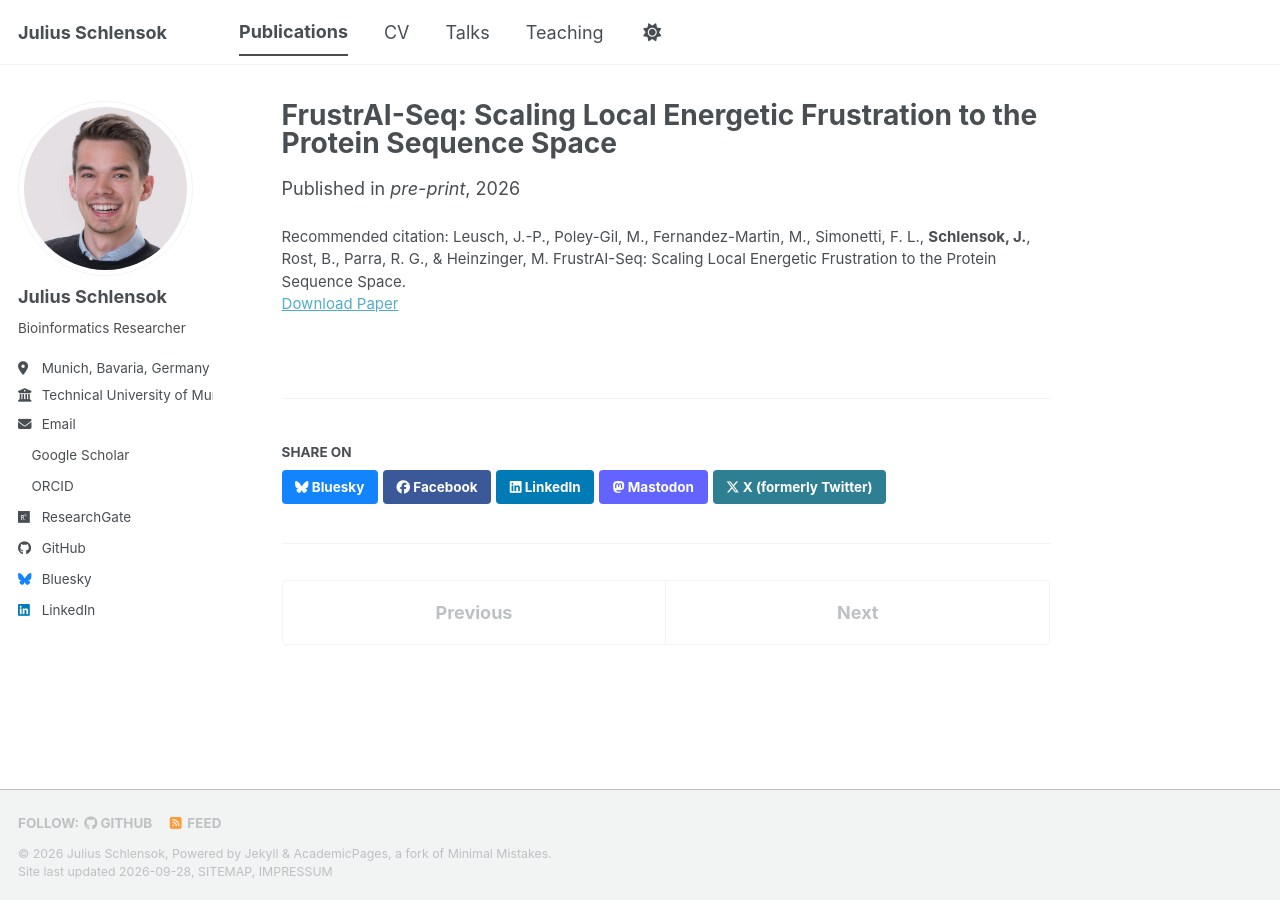
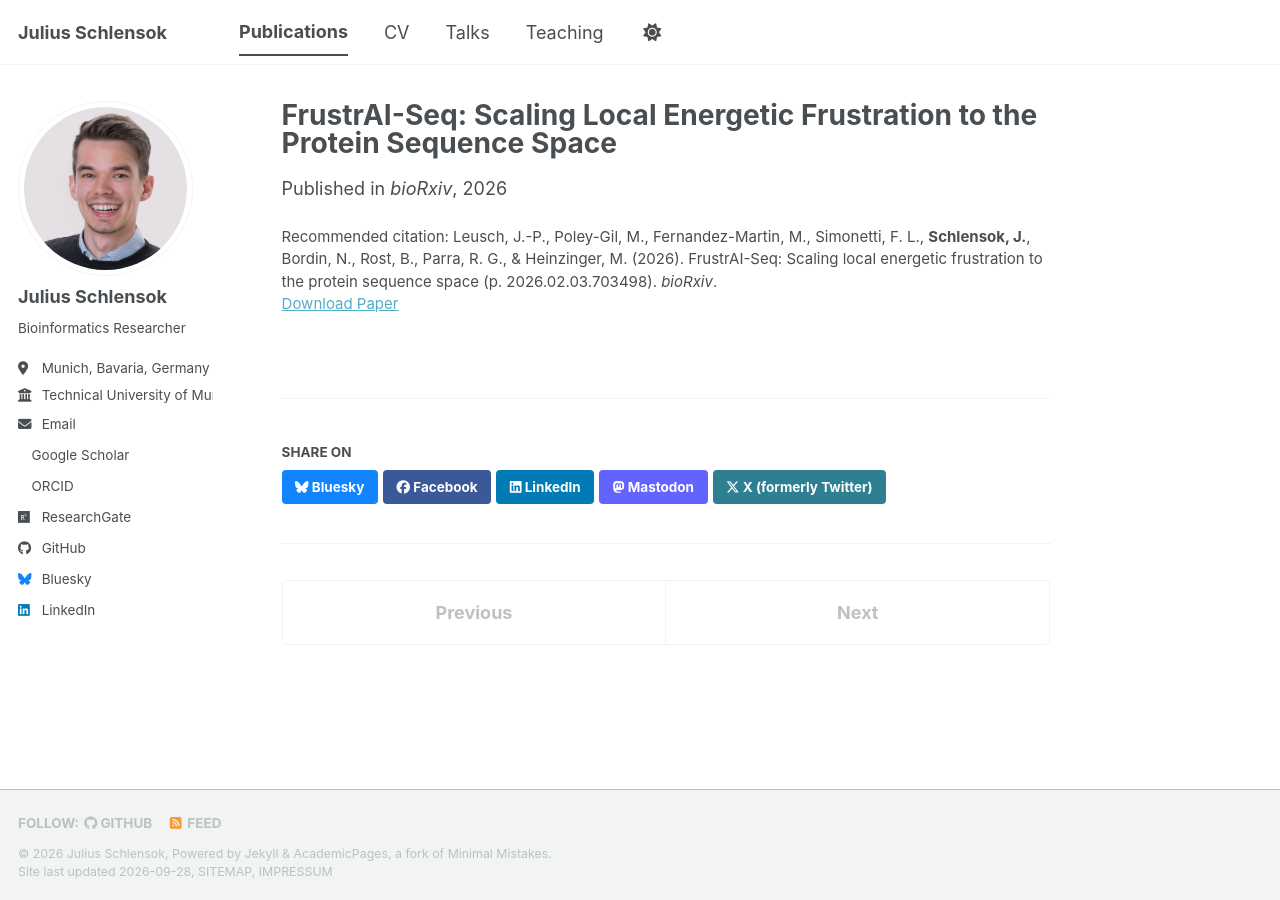
Before and after one commit to JSchlensok/jschlensok.github.io, a Jekyll site: the page built from _publications/2026-02-05-frustraiseq.md, in a window 1280 px wide. Built offline with Jekyll 4.4.1, drawn with Linux system fonts in a browser that asks for light colours; a style sheet for code colours, icons or effects is not loaded.

Commit message:
standardize publication entries

```diff
--- a/_publications/2026-02-05-frustraiseq.md
+++ b/_publications/2026-02-05-frustraiseq.md
@@ -4,7 +4,7 @@ collection: publications
 category: manuscripts
 excerpt: ""
 date: 2026-02-05
-venue: "pre-print"
+venue: "bioRxiv"
 paperurl: "https://doi.org/10.64898/2026.02.03.703498"
-citation: "Leusch, J.-P., Poley-Gil, M., Fernandez-Martin, M., Simonetti, F. L., <b>Schlensok, J.</b>, Rost, B., Parra, R. G., & Heinzinger, M. FrustrAI-Seq: Scaling Local Energetic Frustration to the Protein Sequence Space."
+citation: "Leusch, J.-P., Poley-Gil, M., Fernandez-Martin, M., Simonetti, F. L., <b>Schlensok, J.</b>, Bordin, N., Rost, B., Parra, R. G., & Heinzinger, M. (2026). FrustrAI-Seq: Scaling local energetic frustration to the protein sequence space (p. 2026.02.03.703498). <i>bioRxiv</i>."
 ---
```
Also changed, not shown: _publications/2026-01-27-udonpred.md (+2 -2 lines).
